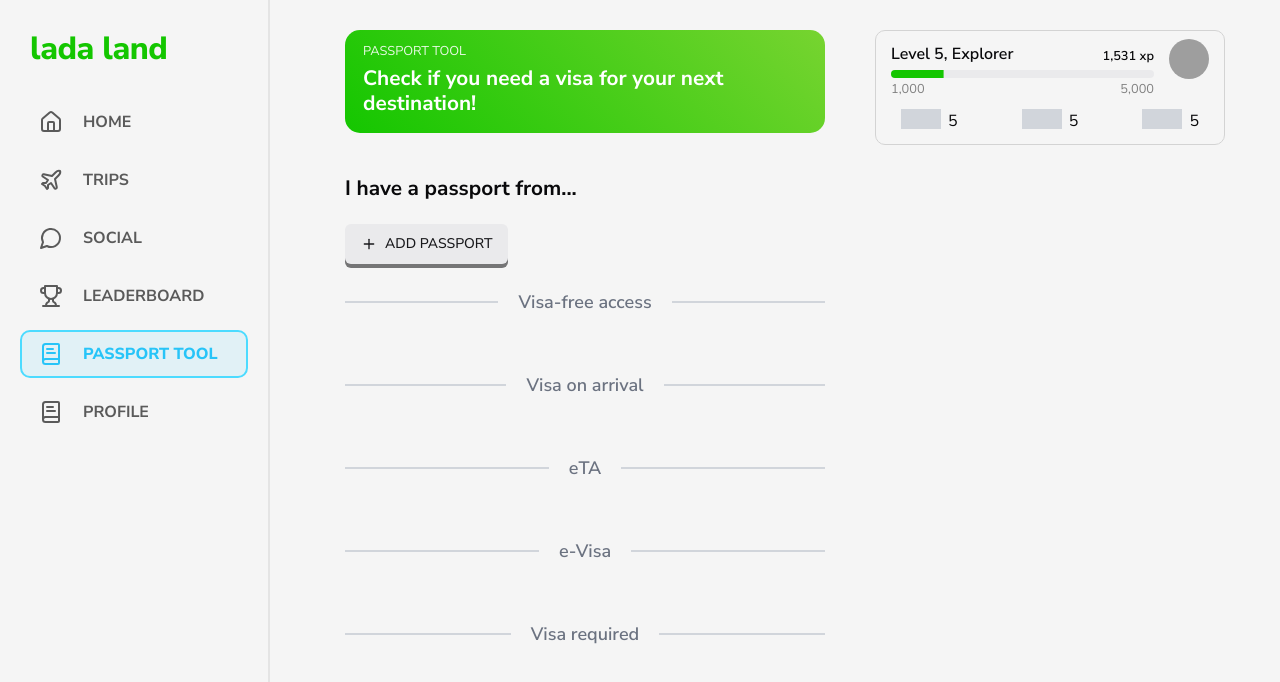
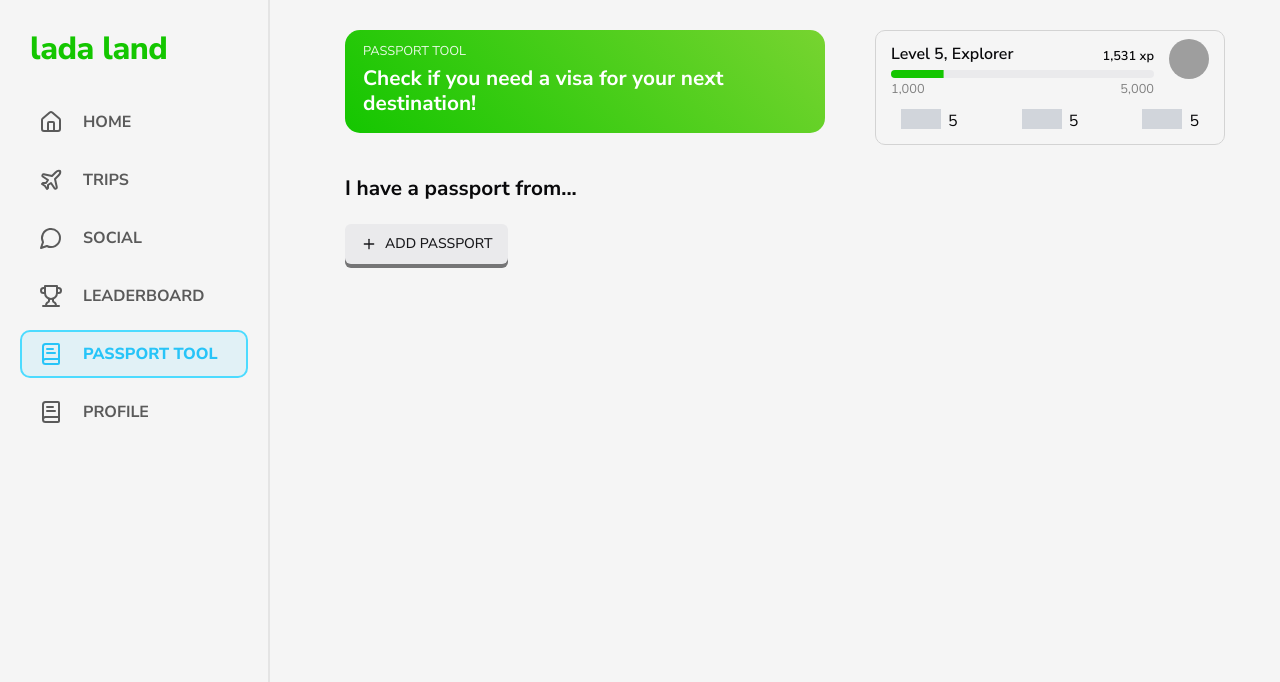
Before and after one commit to C01-Project-LADA/ladaland, a Next.js app in the folder client/: page /passport-tool in a window 1280 px wide. Shown: the top 682 px of the page. Built offline with nearby package versions, Linux system fonts and the light colour scheme; grey boxes are pictures that could not be loaded; what i18n-iso-countries would draw is missing.

Commit message:
chore: Add enhancements for passport tool

```diff
--- a/client/src/components/PassportChecker.tsx
+++ b/client/src/components/PassportChecker.tsx
@@ -16,7 +16,7 @@ import {
 } from '@/components/ui/alert-dialog';
 import Pagination from '@/components/Pagination';
 import { Input } from '@/components/ui/input';
-import { useEffect, useMemo, useState } from 'react';
+import { useEffect, useMemo, useRef, useState } from 'react';
 import useCountries from '@/hooks/useCountries';
 import Image from 'next/image';
 import { AspectRatio } from '@/components/ui/aspect-ratio';
@@ -89,11 +89,17 @@ export default function PassportChecker() {
   //   [visaRequirements]
   // );
 
+  const modalInputRef = useRef<HTMLInputElement>(null);
+
   function handleOpenChange(open: boolean) {
     setPassportSearchOpen(open);
     if (!open) {
       setSearch('');
       setPage(1);
+    } else {
+      setTimeout(() => {
+        modalInputRef.current?.focus();
+      }, 200);
     }
   }
 
@@ -150,6 +156,7 @@ export default function PassportChecker() {
             <Input
               value={search}
               onChange={(e) => setSearch(e.target.value)}
+              ref={modalInputRef}
               startIcon={Search}
               placeholder="Search for a country..."
             />
@@ -221,11 +228,19 @@ export default function PassportChecker() {
         ))}
       </div>
 
+      {Object.keys(hasPassport).length !== 0 && (
+        <>
           <div className="mt-6">
-        <SectionHeading title="Visa-free access" />
+            <SectionHeading
+              title="Visa-free access"
+              subtitle={`${visaFreeCountries.length} countries`}
+            />
             <div className={styles.country_results}>
               {visaFreeCountries.map((req) => (
-            <div key={req.destination} className="flex items-center gap-1.5">
+                <div
+                  key={req.destination}
+                  className="flex items-center gap-1.5"
+                >
                   <div className="w-[35px]">
                     <AspectRatio ratio={4 / 3}>
                       <Image
@@ -245,10 +260,16 @@ export default function PassportChecker() {
             </div>
           </div>
           <div className="mt-10">
-        <SectionHeading title="Visa on arrival" />
+            <SectionHeading
+              title="Visa on arrival"
+              subtitle={`${visaOnArrivalCountries.length} countries`}
+            />
             <div className={styles.country_results}>
               {visaOnArrivalCountries.map((req) => (
-            <div key={req.destination} className="flex items-center gap-1.5">
+                <div
+                  key={req.destination}
+                  className="flex items-center gap-1.5"
+                >
                   <div className="w-[35px]">
                     <AspectRatio ratio={4 / 3}>
                       <Image
@@ -268,10 +289,16 @@ export default function PassportChecker() {
             </div>
           </div>
           <div className="mt-10">
-        <SectionHeading title="eTA" />
+            <SectionHeading
+              title="eTA"
+              subtitle={`${etaCountries.length} countries`}
+            />
             <div className={styles.country_results}>
               {etaCountries.map((req) => (
-            <div key={req.destination} className="flex items-center gap-1.5">
+                <div
+                  key={req.destination}
+                  className="flex items-center gap-1.5"
+                >
                   <div className="w-[35px]">
                     <AspectRatio ratio={4 / 3}>
                       <Image
@@ -291,10 +318,16 @@ export default function PassportChecker() {
             </div>
           </div>
           <div className="mt-10">
-        <SectionHeading title="e-Visa" />
+            <SectionHeading
+              title="e-Visa"
+              subtitle={`${eVisaCountries.length} countries`}
+            />
             <div className={styles.country_results}>
               {eVisaCountries.map((req) => (
-            <div key={req.destination} className="flex items-center gap-1.5">
+                <div
+                  key={req.destination}
+                  className="flex items-center gap-1.5"
+                >
                   <div className="w-[35px]">
                     <AspectRatio ratio={4 / 3}>
                       <Image
@@ -314,10 +347,16 @@ export default function PassportChecker() {
             </div>
           </div>
           <div className="mt-10 mb-10">
-        <SectionHeading title="Visa required" />
+            <SectionHeading
+              title="Visa required"
+              subtitle={`${visaRequiredCountries.length} countries`}
+            />
             <div className={styles.country_results}>
               {visaRequiredCountries.map((req) => (
-            <div key={req.destination} className="flex items-center gap-1.5">
+                <div
+                  key={req.destination}
+                  className="flex items-center gap-1.5"
+                >
                   <div className="w-[35px]">
                     <AspectRatio ratio={4 / 3}>
                       <Image
@@ -336,6 +375,8 @@ export default function PassportChecker() {
               ))}
             </div>
           </div>
+        </>
+      )}
     </div>
   );
 }
--- a/client/src/components/SectionHeading.tsx
+++ b/client/src/components/SectionHeading.tsx
@@ -1,8 +1,19 @@
-export default function SectionHeading({ title }: { title: string }) {
+export default function SectionHeading({
+  title,
+  subtitle,
+}: {
+  title: string;
+  subtitle?: string;
+}) {
   return (
     <div className="flex items-center justify-between gap-[20px]">
       <div className="flex-1 h-[2px] bg-gray-300" />
-      <h2 className="text-gray-500 font-semibold text-lg">{title}</h2>
+      <div>
+        <h2 className="text-gray-500 font-semibold text-lg text-center">
+          {title}
+        </h2>
+        <h3 className="text-gray-500 text-xs text-center">{subtitle}</h3>
+      </div>
       <div className="flex-1 h-[2px] bg-gray-300" />
     </div>
   );
--- a/client/src/styles/PassportChecker.module.css
+++ b/client/src/styles/PassportChecker.module.css
@@ -60,6 +60,7 @@
   gap: 13px;
   align-items: center;
   flex-wrap: wrap;
+  padding-right: 10px;
 }
 .country_results::-webkit-scrollbar {
   width: 8px;
```
Lines whose indentation alone changed are shown as unchanged.
